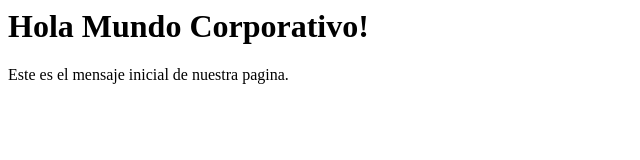
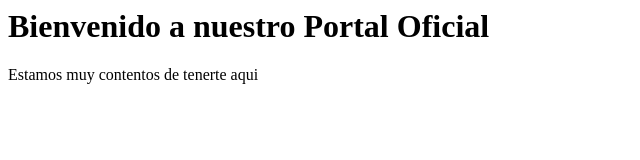
Before and after one commit to Alejandro-2005-esp/corporate-landing-page, a plain HTML site: page index.html in a window 1280 px wide. Shown: the whole page, without its empty margins (0-640 px from the left). Drawn offline with Linux system fonts and the light colour scheme.

Commit message:
feat: Implementa nuevo mensaje de bienvenida en la pagina principal

```diff
--- a/index.html
+++ b/index.html
@@ -1,2 +1,2 @@
-<h1>Hola Mundo Corporativo!</h1>
-<p>Este es el mensaje inicial de nuestra pagina.</p>
+<h1>Bienvenido a nuestro Portal Oficial</h1>
+<p>Estamos muy contentos de tenerte aqui</p>
```
